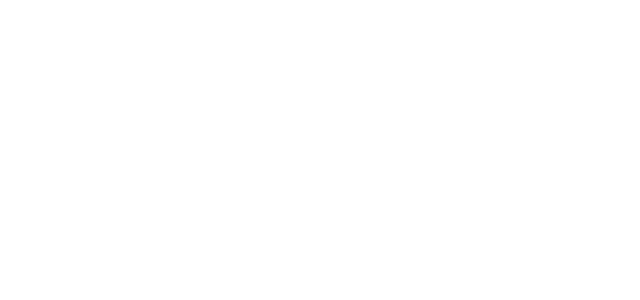
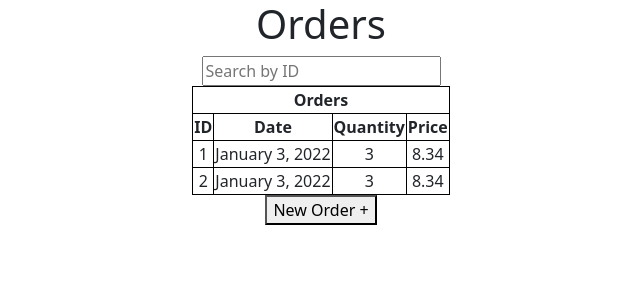
Before and after one commit to yresnico/teamsRecovery, a React (Create React App) app in the folder client/client-app/: page /orders in a window 1280 px wide. Before the commit this address had no page. Shown: the top 300 px of the page, without its empty margins (319-959 px from the left). Built offline with nearby package versions, Linux system fonts and the light colour scheme.

Commit message:
Initial commit for orders

```diff
--- a/client/client-app/src/App.js
+++ b/client/client-app/src/App.js
@@ -1,5 +1,6 @@
 import { BrowserRouter as Router, Routes, Route } from 'react-router-dom';
 import Home from './components/Home';
+import Orders from './components/Orders';
 import SignUp from './components/SignUp';
 
 function App() {
@@ -9,6 +10,7 @@
         <Routes>
           <Route path='/' element={<Home />} />
           <Route path='/signup' element={<SignUp />} />
+          <Route path='/orders' element={<Orders />} />
         </Routes>
       </Router>
     </div>
--- /dev/null
+++ b/client/client-app/src/apis/OrderAPI.js
@@ -0,0 +1,19 @@
+import axios from 'axios';
+class OrderAPI{
+    constructor(){
+        this.destination = 'http://localhost:3100/';
+    }
+
+    getAllOrders() {
+        return axios.get(this.destination + `userorders`, {withCredentials: true});
+    }
+
+    getFilteredOrders(id) {
+        return axios.get(this.destination + `getorders?filter=${id}`, {withCredentials: true});
+    }
+
+    makeOrder(quantity) {
+        return axios.post(this.destination + `addorder`, {quantity}, {withCredentials: true})
+    }
+}
+export default OrderAPI;
--- /dev/null
+++ b/client/client-app/src/components/OrderModal.css
@@ -0,0 +1,20 @@
+.order-modal-form {
+    position: fixed;
+    top: 0;
+    bottom: 0;
+    left: 0;
+    right: 0;
+    display: flex;
+    align-items: center;
+    justify-content: center;
+    background-color: rgba(0,0,0,0.5);
+}
+
+.order-modal-title {
+    background-color: #ccc;
+}
+.order-modal-content {
+    width: 50%;
+    background-color: #fff;
+    text-align: center;
+}
--- /dev/null
+++ b/client/client-app/src/components/OrderModal.js
@@ -0,0 +1,73 @@
+import { useState } from "react";
+import OrderAPI from "../apis/OrderAPI";
+import './OrderModal.css';
+function OrderModal(props) {
+    const [items, setItems] = useState(0);
+
+    function getDisplayDate() {
+        const today = new Date();
+        return `${today.getMonth() + 1} ${today.getDate()}, ${today.getFullYear()}`
+    }
+
+    function handleChangeItems(e) {
+        if(validateInteger(Number(e.target.value))) {
+            setItems(Number(e.target.value))
+        }
+    }
+
+    function validateInteger(number) {
+        if(Number.isInteger(number) && number > 0){
+            return true;
+        }
+        return false;
+    }
+
+    function makeOrder() {
+        const orderAPI = new OrderAPI();
+        orderAPI.makeOrder(items)
+            .then(orderAPI.getAllOrders()
+                .then(res => {
+                    props.setParentItems(res.data);
+                })
+                .catch(err => {
+                    console.log('Error retrieving orders', err);
+                }))
+            .catch(err => {
+                console.log('Error making order', err);
+            })
+        props.setMaking(false);
+    }
+
+    if(props.making) {
+        return (
+            <div className="order-modal-form">
+                <div className="order-modal-content">
+                    <div className="order-modal-title"><h2>New Order</h2></div>
+
+                    <div className="item-num">
+                        <label htmlFor="itemNum">Total Items</label>
+                        <input
+                            type="number"
+                            id="itemNum"
+                            value={items}
+                            onChange={handleChangeItems}
+                            placeholder="Between 1-10"
+                        />
+                    </div>
+                    <div className="total-price">
+                        <output>Subtotal: {(items * 2.78).toLocaleString()}</output>
+                    </div>
+                    <div className="date">
+                        <output>Date: {getDisplayDate()}</output>
+                    </div>
+                    <div>
+                        <button type="button" onClick={() => makeOrder()}>Place Order</button>
+                    </div>
+                </div>
+            </div>
+        )
+    }
+
+    return <button type="button" onClick={()=> props.setMaking(true)}>{props.title}</button>;
+}
+export default OrderModal;
--- /dev/null
+++ b/client/client-app/src/components/Orders.css
@@ -0,0 +1,12 @@
+.orders-container {
+    text-align: center;
+    margin:auto;
+}
+.orders-table{
+
+    margin:auto;
+    border-collapse: collapse;
+}
+.orders-table th, .orders-table td {
+    border: 1px solid black;
+}
--- /dev/null
+++ b/client/client-app/src/components/Orders.js
@@ -0,0 +1,79 @@
+import {useEffect, useState} from 'react';
+import OrderAPI from '../apis/OrderAPI';
+import OrderModal from './OrderModal';
+import './Orders.css';
+function Orders(props) {
+    const [orderList, setOrderList] = useState([])
+    const [loading, setLoading] = useState(false)
+    const [ordering, setOrdering] = useState(false)
+    const [searchID, setSearchID] = useState('')
+
+    function handleSearchIDChange(e){
+        setSearchID(e.target.value)
+    }
+
+    // useEffect(() => {
+    //     setLoading(true);
+    //     const orderAPI = new OrderAPI();
+    //     orderAPI.getAllOrders()
+    //         .then(res => {
+    //             setOrderList(res.data)
+    //         })
+    // }, [])
+
+    useEffect(() => {
+        setLoading(true);
+        const fakeJSON = {data: [{"id": "1", "date": "January 3, 2022", "quantity" : "3", "price" : "8.34"}, {"id": "2", "date": "January 3, 2022", "quantity" : "3", "price" : "8.34"}]};
+        setOrderList(fakeJSON.data)
+        setLoading(false)
+    }, [])
+
+    if(loading){
+        return (
+            <h1>Loading</h1>
+        )
+    }
+    if(orderList.length < 1) {
+        return (
+            <div className='orders-container'>
+                <h1>Orders</h1>
+                <p>No orders found</p>
+                <OrderModal making={ordering} setParentItems={setOrderList} setMaking={setOrdering} title="New Order +" />
+            </div>
+        )
+    }
+    return (
+        <div className='orders-container'>
+            <h1>Orders</h1>
+            <div className='order-search'>
+                <input type="text" id="orderID" value={searchID} onChange={handleSearchIDChange} placeholder="Search by ID" />
+            </div>
+            <table className='orders-table'>
+                <thead>
+                    <tr>
+                        <th colSpan={4}>Orders</th>
+                    </tr>
+                    <tr>
+                        <th>ID</th>
+                        <th>Date</th>
+                        <th>Quantity</th>
+                        <th>Price</th>
+                    </tr>
+                </thead>
+                <tbody>
+                    {orderList.map(order => (
+                        <tr key={order.id}>
+                            <td>{order.id}</td>
+                            <td>{order.date}</td>
+                            <td>{order.quantity}</td>
+                            <td>{order.price}</td>
+                        </tr>
+                    ))}
+                </tbody>
+            </table>
+            <OrderModal making={ordering} setParentItems={setOrderList} setMaking={setOrdering} title="New Order +" />
+        </div>
+
+    )
+}
+export default Orders;
```
